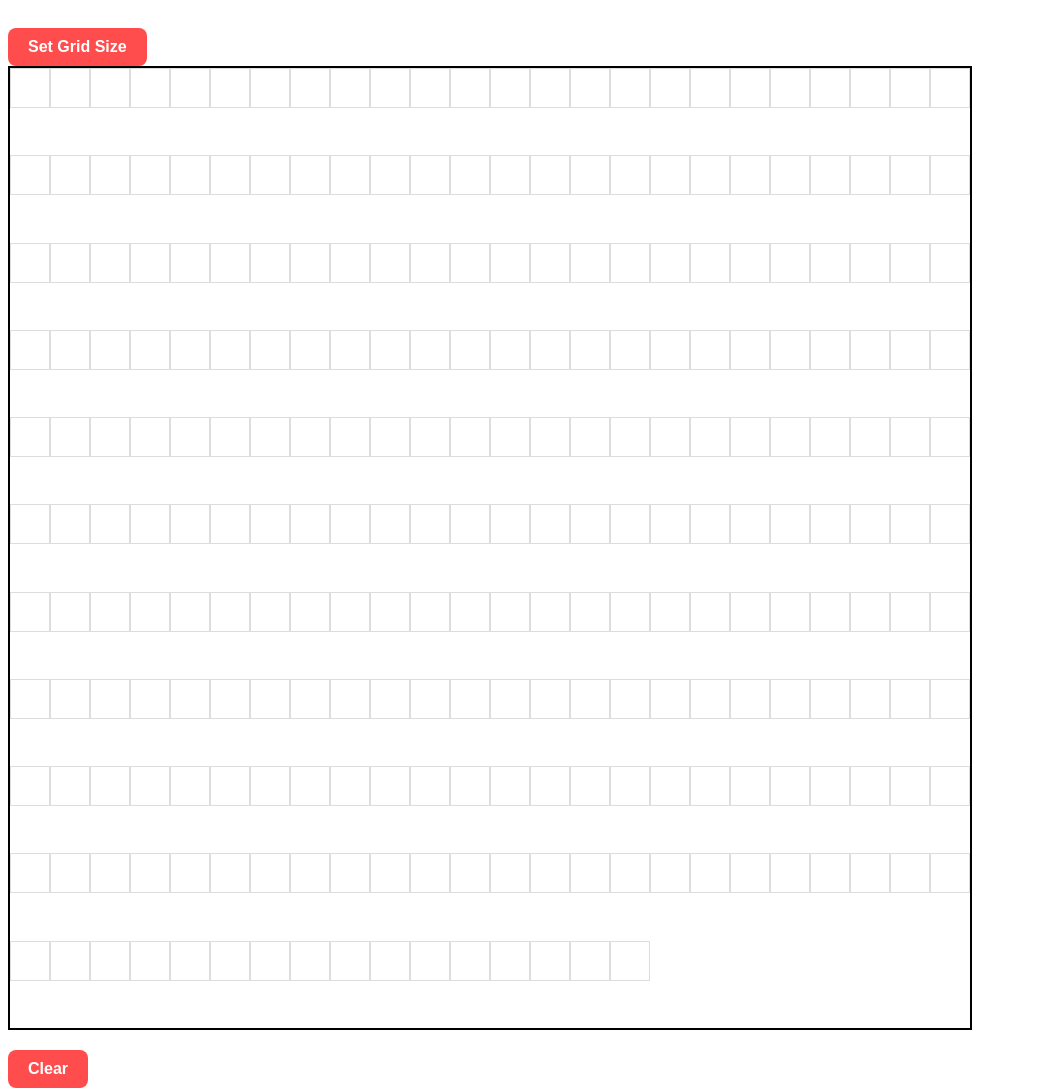
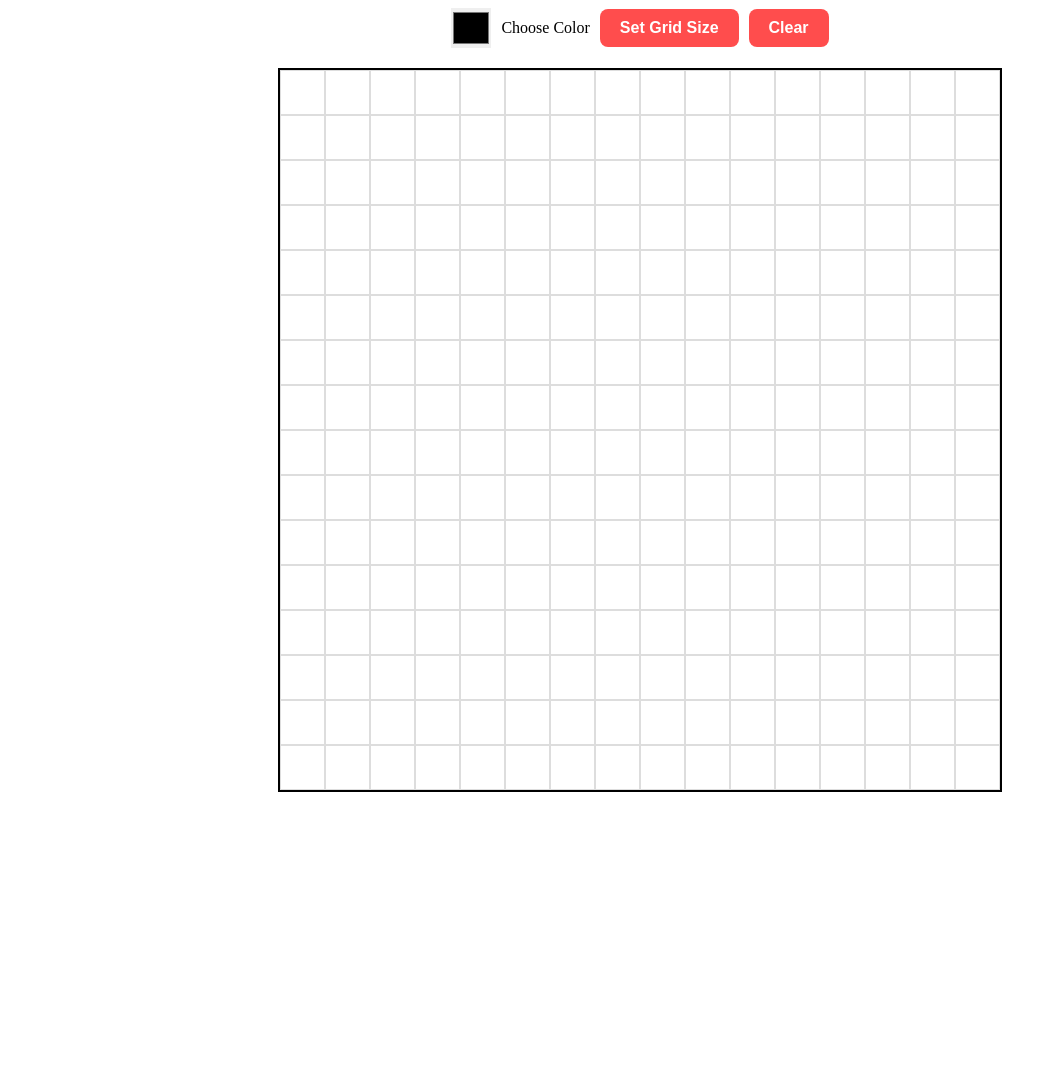
Before and after one commit to RaphaelM20/etch-a-sketch, a plain HTML site: page index.html in a window 1280 px wide. Shown: the whole page, without its empty margins (0-1057 px from the left). After the commit the page ends 800 px from the top, so only its background shows below. Drawn offline with Linux system fonts and the light colour scheme.

Commit message:
Added Color Picker
Added Color Picker so user can choose color.

```diff
--- a/index.html
+++ b/index.html
@@ -8,9 +8,18 @@
     <link href="styles.css" rel="stylesheet"/>
 </head>
 <body>
-    <button id="getGridSize">Set Grid Size</button>
+    <div class="controls">
+        <input type="color" id="colorPicker" value="#000000">
+        <label for="colorPicker">Choose Color</label>
 
-    <div id="container"></div>
-    <button id="clearButton">Clear</button>
+        <button id="getGridSize">Set Grid Size</button>
+        <button id="clearButton">Clear</button>
+    </div>
+
+    <div id="container">
+
+    </div>
+
+
 </body>
 </html>
--- a/script.js
+++ b/script.js
@@ -5,26 +5,35 @@ const containerDiv = document.querySelector('#container');
 for (let i = 0; i < 256; i++) {
     const newGrid = document.createElement('div');
     newGrid.classList.add('flex-square');
+    newGrid.style.width = '45px';
+    newGrid.style.height = '45px';
     containerDiv.append(newGrid);
 }
-
 
 function applyHoverEffect() {
     const squares = document.querySelectorAll('.flex-square');
     squares.forEach(square => {
         square.addEventListener('mouseover', () => {
-            square.style.backgroundColor = 'black';
+            square.style.backgroundColor = setColor();
         });
     });
 }
 
 applyHoverEffect();
 
+//set color function
+function setColor (){
+    const colorValue = document.querySelector('#colorPicker').value
+    return colorValue;
+}
+
+
 //clear grid button
 
 const clearButton = document.querySelector('#clearButton');
 
 clearButton.addEventListener('click', () => {
+    const squares = document.querySelectorAll('.flex-square');
     squares.forEach(square => {
         square.style.backgroundColor = 'white';
     });
@@ -44,7 +53,7 @@ setGridSize.addEventListener('click', () => {
     }
 
     containerDiv.innerHTML = '';
-    const squareSize = 960 / gridSize;
+    const squareSize = 720 / gridSize;
     const totalSquares = gridSize * gridSize;
 
     for (let i = 0; i < totalSquares; i++){
--- a/styles.css
+++ b/styles.css
@@ -1,21 +1,35 @@
 #container {
   display: flex;
   flex-wrap: wrap;
-  width: 960px;
-  height: 960px;
+  width: 720px;
+  height: 720px;
   border: 2px solid black;
+  margin: 0 auto;
 }
 
 .flex-square {
-  width: 40px;
-  height: 40px;
   border: 1px solid #ddd;
   background-color: white;
   box-sizing: border-box;
 }
 
+.controls {
+  display: flex;
+  gap: 10px;
+  align-items: center;
+  justify-content: center;
+  margin-bottom: 20px;
+}
+
+#colorPicker {
+  width: 40px;
+  height: 40px;
+  border: none;
+  cursor: pointer;
+  padding: 0;
+}
+
 #clearButton, #getGridSize {
-  margin-top: 20px;
   padding: 10px 20px;
   background-color: #ff4d4d;
   color: white;
```
